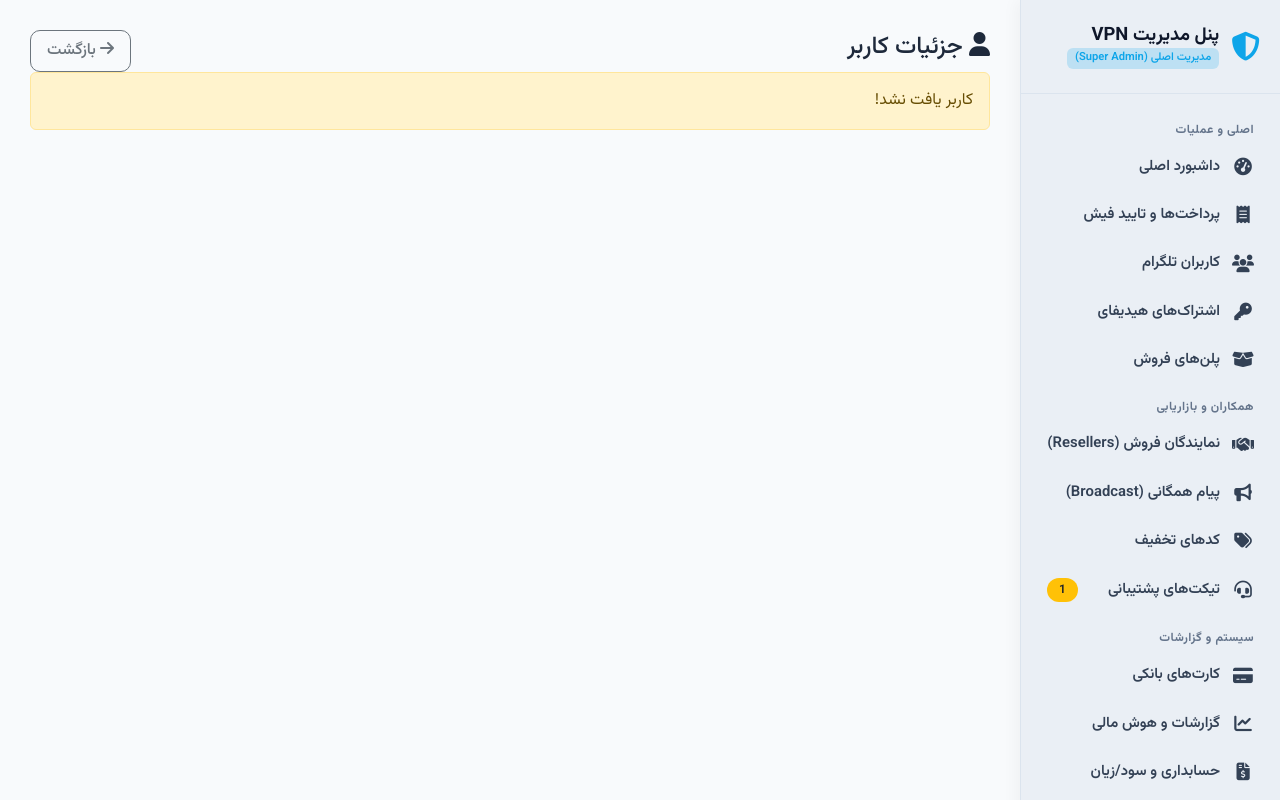
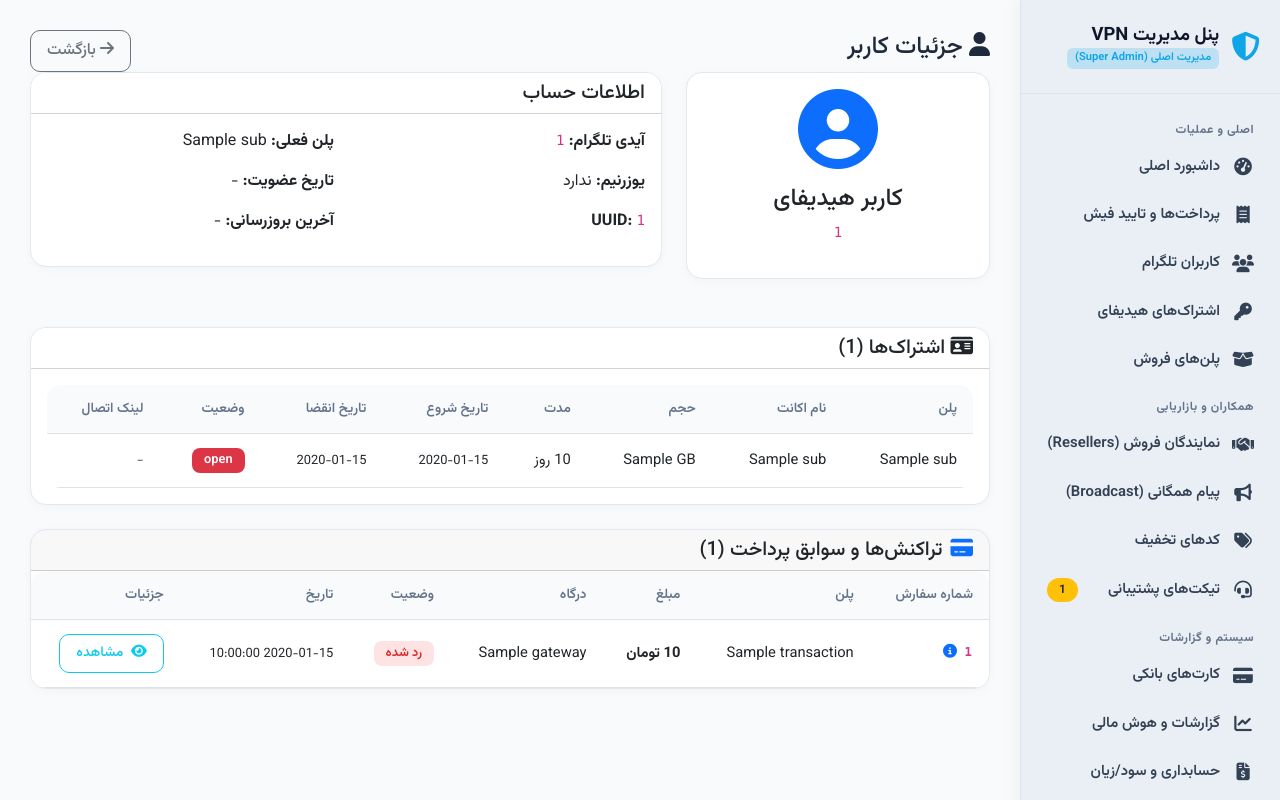
Before and after one commit to MOhammaDpirouznia/TGBot, a Flask app: template templates/user_detail.html in a window 1280 px wide. Run offline with Flask 3, Linux system fonts and the light colour scheme; the visitor is signed in with stand-in values (Sample User, id 1); tables that the repository leaves empty hold one stand-in row (values such as "Sample post"); the template is opened without the code that fills it: most values are stand-ins (such as "Sample title", 1, 10 or a date in 2020).

Commit message:
حل ERORR Internal Server 500
در پنل مدیریت و در صحفه کاربران تلگرام روی جزییات و در صحفه اشتراک های هیدیفای روی کاربر میزنم ارور 500 Internal Server میده , درستش کن

جزییات ارور:
Internal Server Error
The server encountered an internal error and was unable to complete your request. Either the server is overloaded or there is an error in the application.

```diff
--- a/templates/user_detail.html
+++ b/templates/user_detail.html
@@ -10,15 +10,14 @@
     </a>
 </div>
 
-{% if user %}
 <!-- اطلاعات کاربر -->
 <div class="row mb-4">
     <div class="col-md-4">
         <div class="card">
             <div class="card-body text-center">
                 <i class="fas fa-user-circle fa-5x text-primary mb-3"></i>
-                <h4>{{ user['username'] or 'ناشناس' }}</h4>
-                <p class="text-muted">{{ user['telegram_id'] }}</p>
+                <h4>{{ (user['username'] if user else None) or 'کاربر هیدیفای' }}</h4>
+                <p class="text-muted"><code>{{ (user['telegram_id'] if user else telegram_id) }}</code></p>
             </div>
         </div>
     </div>
@@ -30,14 +29,14 @@
             <div class="card-body">
                 <div class="row">
                     <div class="col-md-6">
-                        <p><strong>آیدی تلگرام:</strong> {{ user['telegram_id'] }}</p>
-                        <p><strong>یوزرنیم:</strong> {{ user['username'] or 'ندارد' }}</p>
-                        <p><strong>UUID:</strong> <code>{{ user['hidify_uuid'] or '-' }}</code></p>
+                        <p><strong>آیدی تلگرام:</strong> <code>{{ (user['telegram_id'] if user else telegram_id) }}</code></p>
+                        <p><strong>یوزرنیم:</strong> {{ ('@' + user['username']) if (user and user['username']) else 'ندارد' }}</p>
+                        <p><strong>UUID:</strong> <code>{{ (user['hidify_uuid'] if user else (subscriptions[0]['hidify_uuid'] if subscriptions else '-')) or '-' }}</code></p>
                     </div>
                     <div class="col-md-6">
-                        <p><strong>پلن فعلی:</strong> {{ user['plan_id'] or '-' }}</p>
-                        <p><strong>تاریخ عضویت:</strong> {{ user['created_at'][:10] if user['created_at'] else '-' }}</p>
-                        <p><strong>آخرین بروزرسانی:</strong> {{ user['updated_at'][:10] if user['updated_at'] else '-' }}</p>
+                        <p><strong>پلن فعلی:</strong> {{ (user['plan_id'] if user else (subscriptions[0]['plan_name'] if subscriptions else '-')) or '-' }}</p>
+                        <p><strong>تاریخ عضویت:</strong> {{ user['created_at'][:10] if (user and user.get('created_at')) else '-' }}</p>
+                        <p><strong>آخرین بروزرسانی:</strong> {{ user['updated_at'][:10] if (user and user.get('updated_at')) else '-' }}</p>
                     </div>
                 </div>
             </div>
@@ -244,8 +243,4 @@
         </div>
     </div>
 </div>
-
-{% else %}
-<div class="alert alert-warning">کاربر یافت نشد!</div>
-{% endif %}
 {% endblock %}
```
